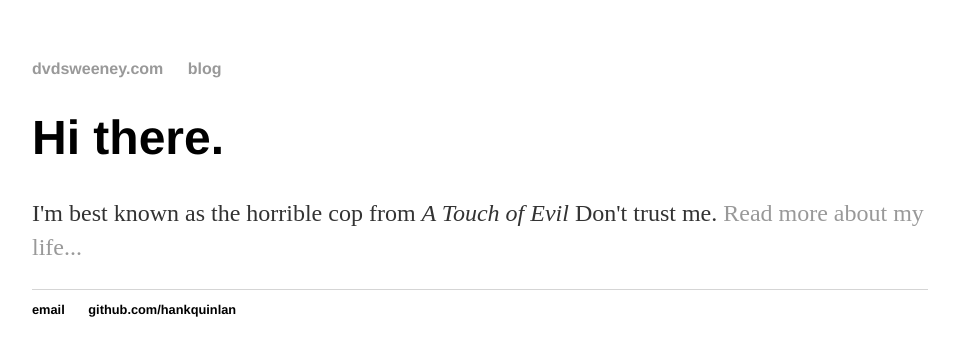
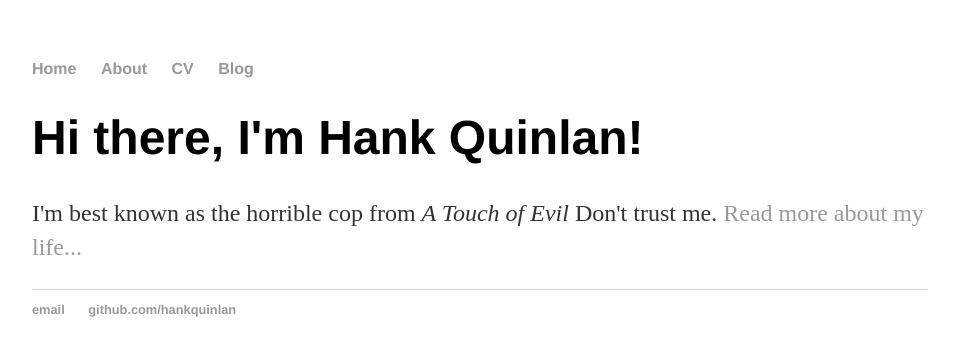
Before and after one commit to dvdsweeney/dvdsweeney.github.io, a Jekyll site: the page built from index.html, in a window 1280 px wide. Shown: the top 356 px of the page, without its empty margins (160-1115 px from the left). Built offline with Jekyll 4.4.1, drawn with Linux system fonts in a browser that asks for light colours.

Commit message:
Update index.html

```diff
--- a/index.html
+++ b/index.html
@@ -1,28 +1,8 @@
-<!DOCTYPE html>
-<html>
-	<head>
-		<title>David Sweeney</title>
-		<!-- link to main stylesheet -->
-		<link rel="stylesheet" type="text/css" href="/css/main.css">
-	</head>
-	<body>
-		<nav>
-    		<ul>
-        		<li><a href="http://www.dvdsweeney.com">dvdsweeney.com</a></li>
-        		<li><a href="/blog">blog</a></li>
-    		</ul>
-		</nav>
-		<div class="container">
-    		<div class="blurb">
-        		<h1>Hi there. </h1>
-				<p>I'm best known as the horrible cop from <em>A Touch of Evil</em> Don't trust me. <a href="/about">Read more about my life...</a></p>
-    		</div><!-- /.blurb -->
-		</div><!-- /.container -->
-		<footer>
-    		<ul>
-        		<li>email</li>
-        		<li>github.com/hankquinlan</li>
-			</ul>
-		</footer>
-	</body>
-</html>
+---
+layout: default
+title: David Sweeney | Blog
+---
+<div class="blurb">
+	<h1>Hi there, I'm Hank Quinlan!</h1>
+	<p>I'm best known as the horrible cop from <em>A Touch of Evil</em> Don't trust me. <a href="/about">Read more about my life...</a></p>
+</div><!-- /.blurb -->
```
